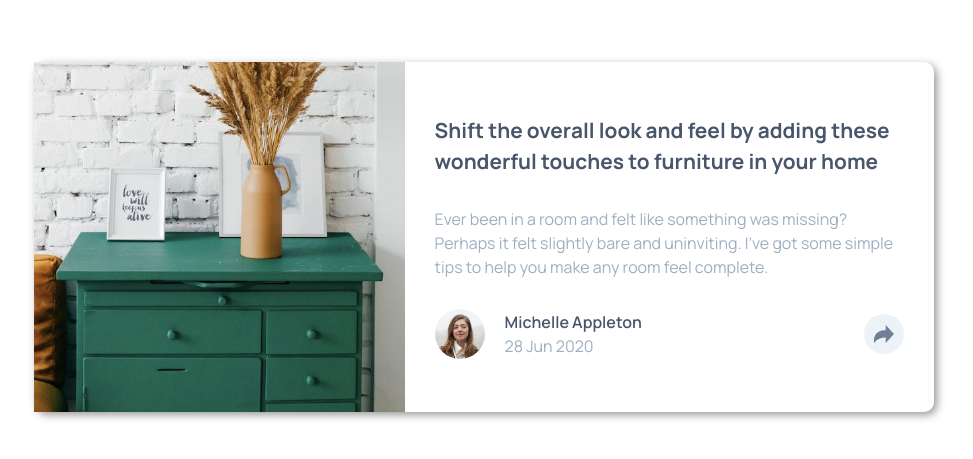
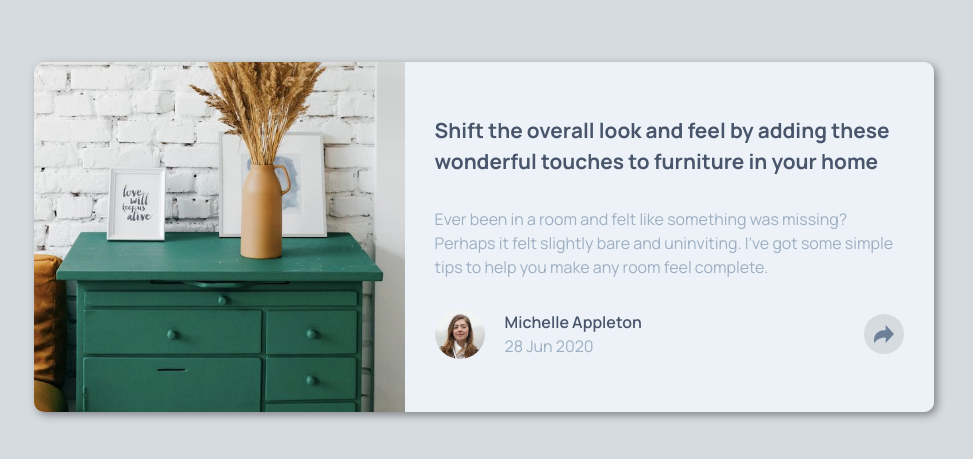
Before and after one commit to kevsmartini/Article-preview-component, a plain HTML site: page index.html in a window 1280 px wide. Shown: the part 163-622 px from the top of the page, without its empty margins (156-1129 px from the left). Drawn offline with Linux system fonts and the light colour scheme.

Commit message:
some styles modified

```diff
--- a/script.js
+++ b/script.js
@@ -25,7 +25,7 @@ shareIconWhite.addEventListener("click", () => {
     mediaIcons.style.display = "none";
     shareIconWhite.style.display = "none";
     shareIconBlack.style.display = "block";
-    socialMedia.style.backgroundColor = "var(--Light-Grayish-Blue)";
+    socialMedia.style.backgroundColor = "rgb(214, 219, 224)";
   }
 });
 
--- a/style.css
+++ b/style.css
@@ -68,6 +68,8 @@ h6 {
   --Desaturated-Dark-Blue: hsl(214, 17%, 51%);
   --Grayish-Blue: #9eafc2;
   --Light-Grayish-Blue: hsl(210, 46%, 95%);
+  --Light-Grayish-Bflue:rgb(214, 219, 224);
+  ;
 }
 
 .container {
@@ -75,6 +77,7 @@ h6 {
   display: flex;
   justify-content: center;
   align-items: center;
+  background-color: rgb(214, 219, 224);
 }
 
 .card-container {
@@ -83,11 +86,13 @@ h6 {
   height: 350px;
   border-radius: 10px;
   box-shadow: 3px 3px 8px 0px rgba(0, 0, 0, 0.404);
+
 }
 
 .image {
   flex: 1.4;
-}
+  overflow: hidden;
+  border-radius: 10px 0 0 10px;}
 
 .image img {
   object-fit: cover;
@@ -122,6 +127,8 @@ h6 {
   gap: 30px;
   flex-direction: column;
   padding: 0 30px;
+  background-color: var(--Light-Grayish-Blue);
+  border-radius: 0 10px 10px 0;
 }
 
 .user {
@@ -137,15 +144,12 @@ h6 {
 }
 
 .social-media {
-  /* margin-left: auto;
-  background-color: var(--Light-Grayish-Blue);
-  padding: 10px;
-  border-radius: 50%; */
+
   position: relative;
   margin-left: auto;
   width: 40px;
   height: 40px;
-  background-color: var(--Light-Grayish-Blue);
+  background-color: rgb(214, 219, 224);
   display: flex;
   align-items: center;
   justify-content: center;
```
